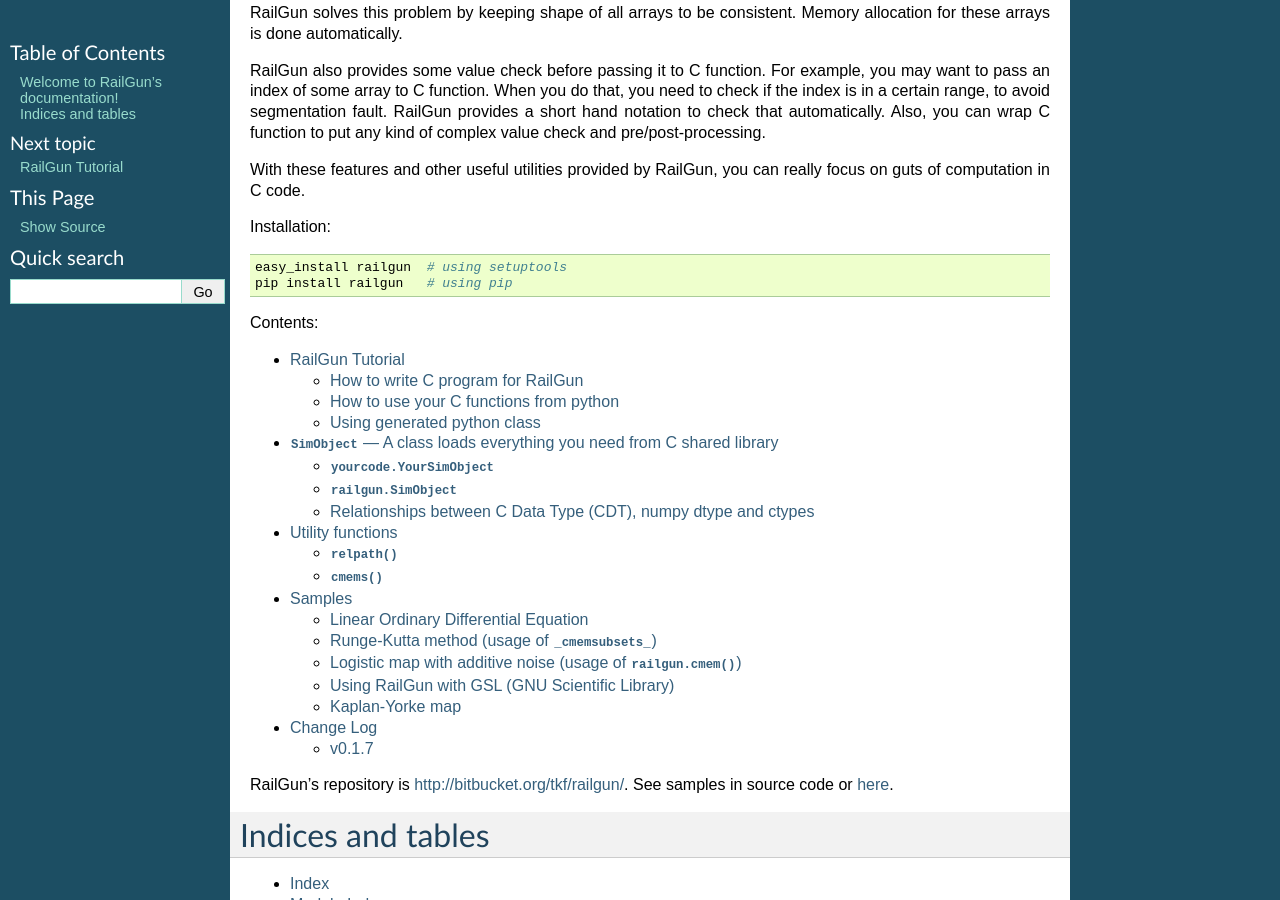
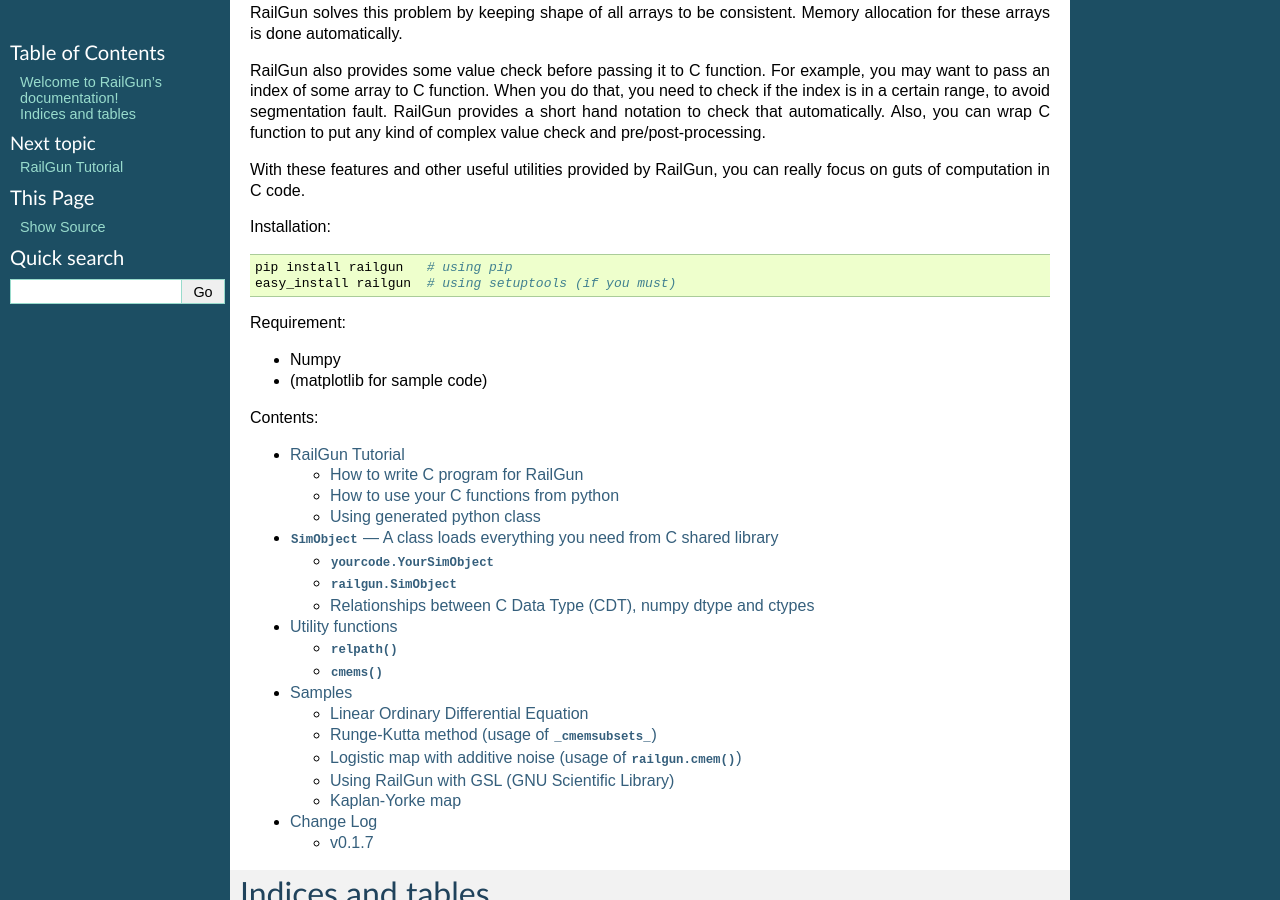
Before and after one commit to tkf/railgun, a Sphinx documentation site: the page built from doc/source/index.rst, in a window 1280 px wide and 900 px high, scrolled down 859 px. Built offline with Sphinx 7.4.7, drawn with Linux system fonts in a browser that asks for light colours; formulas are drawn with MathJax 3.

Commit message:
Update documentation front page

```diff
--- a/doc/source/index.rst
+++ b/doc/source/index.rst
@@ -99,9 +99,14 @@ you can really focus on guts of computation in C code.
 
 Installation::
 
-    easy_install railgun  # using setuptools
     pip install railgun   # using pip
+    easy_install railgun  # using setuptools (if you must)
 
+
+Requirement:
+
+- Numpy
+- (matplotlib for sample code)
 
 Contents:
 
@@ -114,10 +119,6 @@ Contents:
    samples/index
    changelog
 
-RailGun's repository is http://bitbucket.org/tkf/railgun/.
-See samples in source code or
-`here <http://bitbucket.org/tkf/railgun/src/tip/samples/>`_.
-
 
 Indices and tables
 ==================
```
